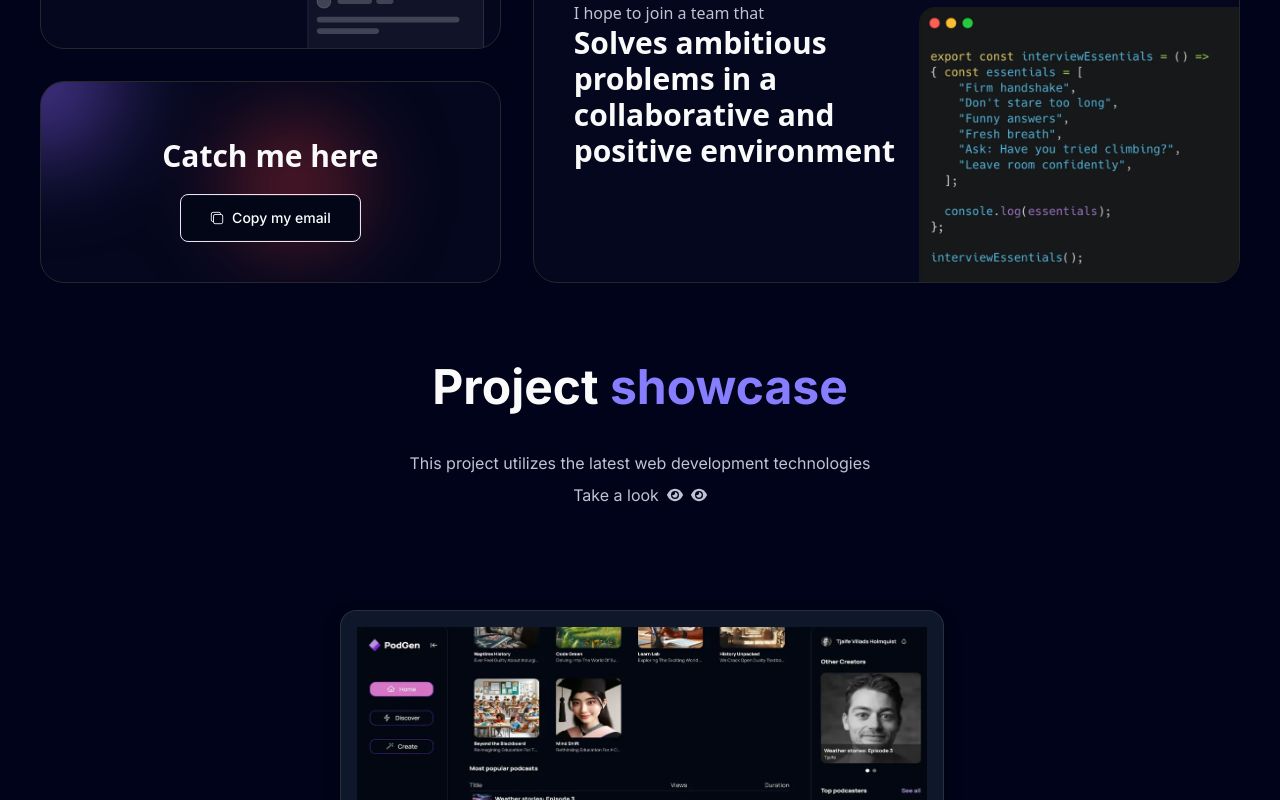
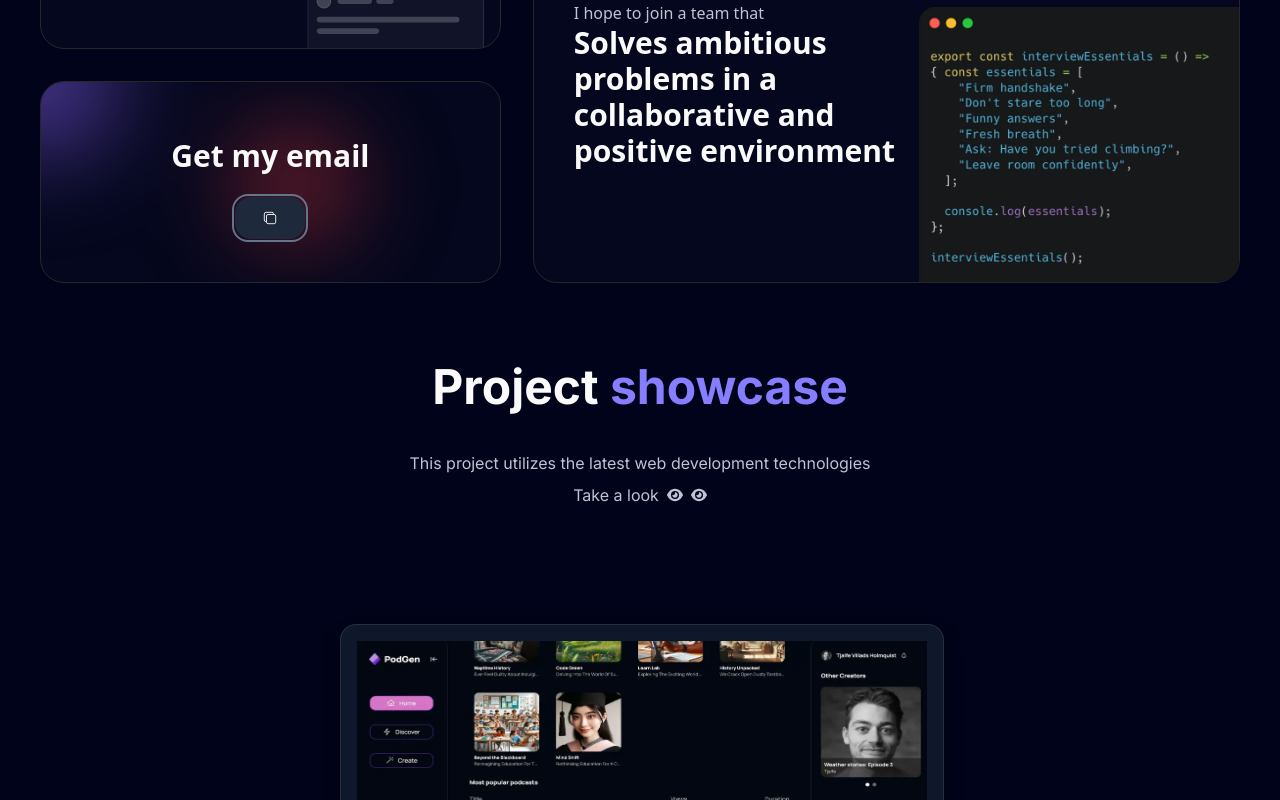
Before and after one commit to t-holmquist/portfolio, a Next.js app: page / in a window 1280 px wide. Shown: the part 1440-2240 px from the top of the page. Built offline with nearby package versions, Linux system fonts and the light colour scheme.

Commit message:
Added certificate, new button styling

```diff
--- a/components/Footer.tsx
+++ b/components/Footer.tsx
@@ -19,7 +19,7 @@ const Footer = () => {
             <div id="left-hand" className="hidden lg:block opacity-0 mt-20 mr-20 w-40 h-40 self-end absolute z-50">
                 <Image className="rounded-3xl" src="/left_hand.webp" alt="hand" width={150} height={150}/>
             </div>
-            <h1 className="mt-14 heading lg:max-w-[45vw]">Feel free to
+            <h1 className="mt-28 heading lg:max-w-[45vw]">Feel free to
                 <span className="text-[#877EFF]"> reach out</span> to me
             </h1>
             <p className="text-white-200 md:mt-10 my-10 text-center">I&apos;m always interested in meeting new people</p>
--- a/components/ui/BentoGrid.tsx
+++ b/components/ui/BentoGrid.tsx
@@ -163,7 +163,7 @@ export const BentoGridItem = ({
           </div>
 
           <MagicButton
-          title={copied ? 'Email copied' : 'Copy my email'}
+          title={copied ? 'Email copied' : ''}
           icon={<IoCopyOutline/>}
           position="left"
           otherClasses="`bg-[#161a31]`"
--- a/components/ui/MagicButton.tsx
+++ b/components/ui/MagicButton.tsx
@@ -4,8 +4,8 @@ const MagicButton = ({
   title: string, icon: React.ReactNode, position: string, handleClick?: () => void; otherClasses?: string;
 }) => {
   return (
-    <button onClick={handleClick} className="border-slate-200 border-[1px] w-fit relative inline-flex h-12 overflow-hidden rounded-lg p-[1px] focus:outline-none">
-        <span className={`${otherClasses} inline-flex h-full w-full cursor-pointer items-center justify-center rounded-lg bg-slate-950 px-7 text-sm font-medium text-white backdrop-blur-3xl gap-2`}>
+    <button onClick={handleClick} className="border-slate-500 border-[2px] w-fit relative inline-flex h-12 overflow-hidden hover:scale-105 transition-all rounded-2xl p-[1px] focus:outline-none">
+        <span className={`${otherClasses} inline-flex h-full w-full cursor-pointer items-center justify-center rounded-2xl bg-slate-800 hover:bg-slate-900 px-7 text-sm font-medium text-white backdrop-blur-3xl gap-2`}>
             {position === 'left' && icon}
             {title}
             {position === 'right' && icon}
--- a/data/index.ts
+++ b/data/index.ts
@@ -70,7 +70,7 @@ export const navItems = [
     },
     {
       id: 6,
-      title: "Catch me here",
+      title: "Get my email",
       description: "",
       className: "lg:col-span-2 md:col-span-3 md:row-span-1",
       imgClassName: "",
@@ -84,7 +84,7 @@ export const navItems = [
     {
       id: 1,
       title: "PodGen",
-      des: "SaaS Platform. Create and listen to podcasts. Powered by OpenAI",
+      des: "Podcast Platform with AI features",
       img: "/podGen.webp",
       iconLists: ["/next.svg", "/tail.svg", "/ts.svg", "/fm.svg"],
       link: "https://podgen.vercel.app/",
@@ -95,7 +95,27 @@ export const navItems = [
   export const workExperience = [
     {
       id: 1,
-      title: "React & Next.js",
+      title: "Front-end Engineer",
+      desc: "React, Web Design, Animations (Framer), State Management, Web Security, Deployment DSA",
+      className: "md:col-span-2",
+      thumbnail: "/b4.svg",
+      year: "2023-2024",
+      hasCertificate: true,
+      certificate: '/frontend-certificate.webp',
+    },
+    {
+      id: 2,
+      title: "Founder - Creative Agency",
+      desc: "I started my own company and gained valuable business knowledge and learned how to facilitate and work in a creative team.",
+      className: "md:col-span-2",
+      thumbnail: "/b4.svg",
+      year: "2021-2024",
+      hasCertificate: false,
+      certificate: '',
+    },
+    {
+      id: 3,
+      title: "Next.js (React)",
       desc: "SSR, Server Actions, Routing, Data fetching, Optimization & Deployment",
       className: "md:col-span-2",
       thumbnail: "/b4.svg",
@@ -104,7 +124,7 @@ export const navItems = [
       certificate: '/nextjs_certificate.webp',
     },
     {
-      id: 2,
+      id: 4,
       title: "TypeScript",
       desc: "Interface, Custom types, Union types, Type Narrowing, Functions & Generics ",
       className: "md:col-span-2", // change to md:col-span-2
@@ -114,7 +134,7 @@ export const navItems = [
       certificate: '/typescript_certificate.webp',
     },
     {
-      id: 3,
+      id: 5,
       title: "Computer Science",
       desc: "Databases, Data Structures, Algorithms, SQL, PostgreSQL, Computer Architecture, Discrete Math",
       className: "md:col-span-2", // change to md:col-span-2
@@ -124,17 +144,7 @@ export const navItems = [
       certificate: '/cs_certificate.webp',
     },
     {
-      id: 4,
-      title: "Front-end",
-      desc: "React, Web Design, Animations (Framer), State Management, Web Security, Deployment DSA",
-      className: "md:col-span-2",
-      thumbnail: "/b4.svg",
-      year: "2023-2024",
-      hasCertificate: true,
-      certificate: '/cs_certificate.webp',
-    },
-    {
-      id: 5,
+      id: 6,
       title: "SoMe - Manager",
       desc: "Experience managing social media platforms and communication strategy for a medium-sized company",
       className: "md:col-span-2",
@@ -143,16 +153,7 @@ export const navItems = [
       hasCertificate: false,
       certificate: '',
     },
-    {
-      id: 6,
-      title: "Founder - Creative Agency",
-      desc: "I started my own company and gained valuable business knowledge and learned how to facilitate and work in a creative team.",
-      className: "md:col-span-2",
-      thumbnail: "/b4.svg",
-      year: "2021-2024",
-      hasCertificate: false,
-      certificate: '',
-    },
+
   ];
 
   export const socialMedia = [
```
Also changed, not shown: public/frontend-certificate.webp (added).
